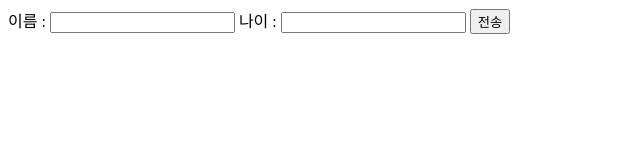
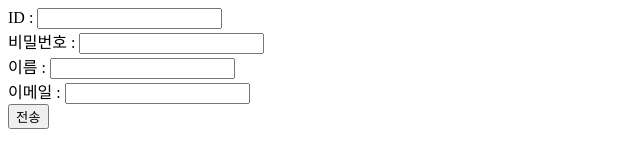
Before and after one commit to GyeomFka/my-server, a plain HTML site: page webapp/user/form.html in a window 1280 px wide. Shown: the whole page, without its empty margins (0-640 px from the left). Drawn offline with Linux system fonts and the light colour scheme.

Commit message:
[update] 회원정보 추가 입력

```diff
--- a/webapp/user/form.html
+++ b/webapp/user/form.html
@@ -7,11 +7,21 @@
 <body>
     <form>
         <label>
+            ID : <input name="userId" type="text"/>
+        </label>
+        <br/>
+        <label>
+            비밀번호 : <input name="password" type="password"/>
+        </label>
+        <br/>
+        <label>
             이름 : <input name="name" type="text"/>
         </label>
+        <br/>
         <label>
-            나이 : <input name="age" type="text"/>
+            이메일 : <input name="email" type="text"/>
         </label>
+        <br/>
         <button type="submit" value="전송">전송</button>
     </form>
 </body>
```
